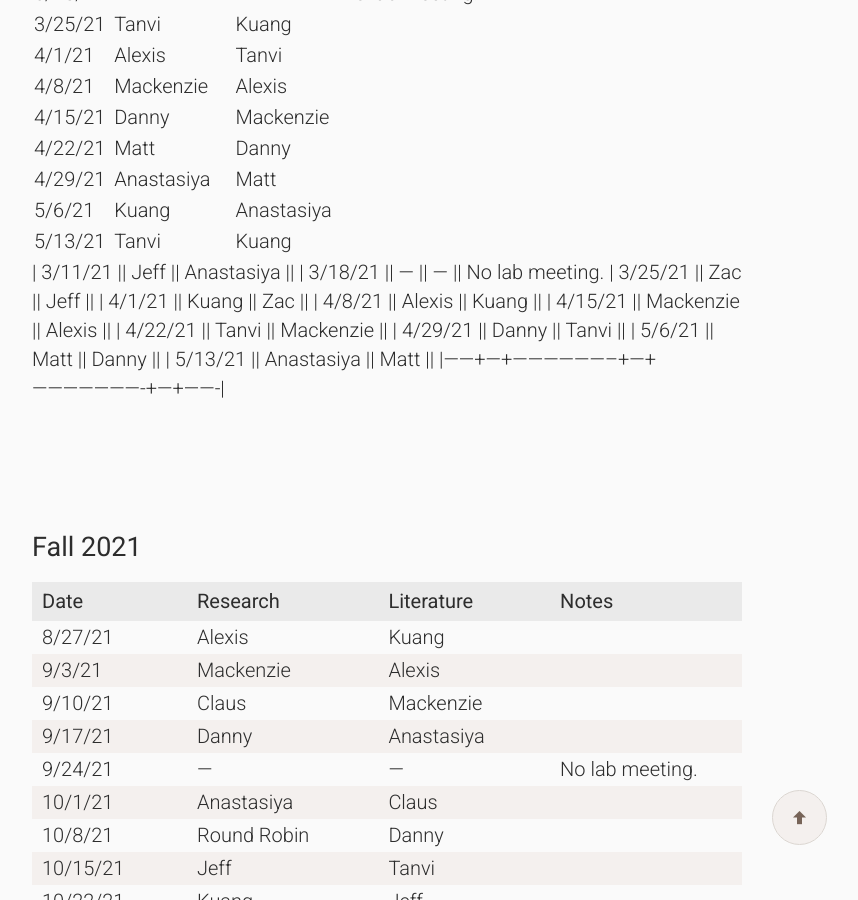
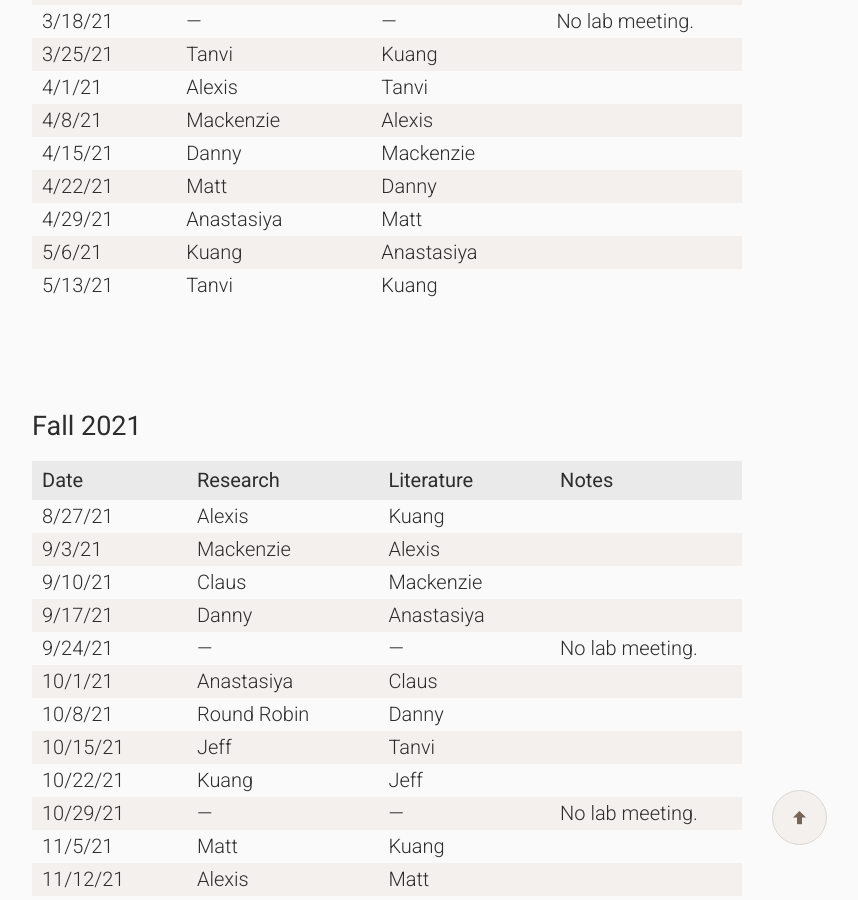
Before and after one commit to wilkelab/wilkelab.github.io, a Jekyll site: the page built from lab_meetings.md, in a window 1280 px wide and 900 px high, scrolled down 678 px. Shown: the whole window, without its empty margins (253-1111 px from the left). Built offline with Jekyll 4.4.1, drawn with Linux system fonts in a browser that asks for light colours; nearby versions of some CDN libraries.

Commit message:
Fix style error in table

```diff
--- a/lab_meetings.md
+++ b/lab_meetings.md
@@ -31,23 +31,6 @@ Lab meetings are held Fridays from 11 AM -- 12:30 PM in MBB 3.204.
 | 4/29/21 || Anastasiya || Matt ||
 | 5/6/21 || Kuang || Anastasiya ||
 | 5/13/21 || Tanvi || Kuang ||
-
-
-
-
-
-
-
-| 3/11/21 || Jeff || Anastasiya ||
-| 3/18/21 || ---  || --- || No lab meeting.
-| 3/25/21 || Zac || Jeff ||
-| 4/1/21 || Kuang || Zac ||
-| 4/8/21 || Alexis || Kuang ||
-| 4/15/21 || Mackenzie || Alexis ||
-| 4/22/21 || Tanvi || Mackenzie ||
-| 4/29/21 || Danny || Tanvi ||
-| 5/6/21 || Matt || Danny ||
-| 5/13/21 || Anastasiya || Matt ||
 |------+---+--------------------+---+----------------------+---+-------|
 {:.widetable}
 
```
